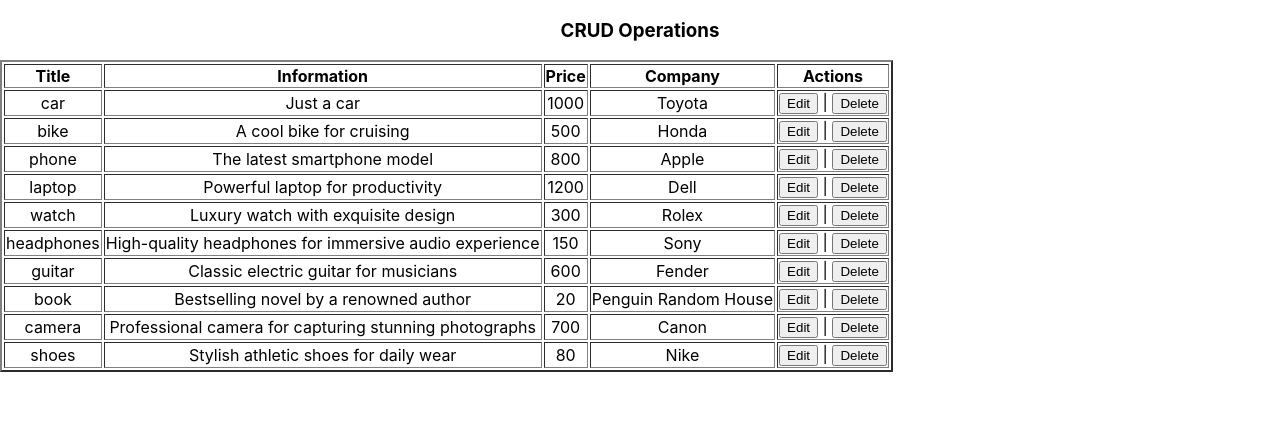
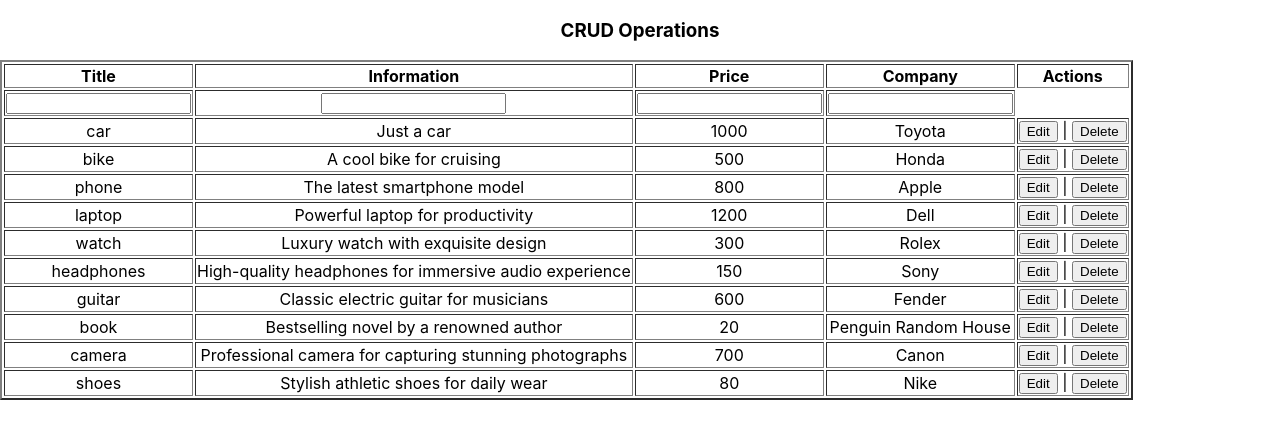
Before and after one commit to azam-amonov/TableCreate, a React (Create React App) app: page / in a window 1280 px wide. Shown: the top 438 px of the page. Built offline with nearby package versions, Linux system fonts and the light colour scheme.

Commit message:
Add input row

```diff
--- a/src/Component/Home.js
+++ b/src/Component/Home.js
@@ -18,6 +18,12 @@
                                     <th>Price</th>
                                     <th>Company</th>
                                     <th>Actions</th>
+                                </tr>
+                                <tr>
+                                    <td><input type = 'text' value = {value.name} onChange ={(e) => {value.updateValue(e, 'title')}} /></td>
+                                    <td><input type = 'text' value = {value.info} onChange ={(e) => {value.updateValue(e, 'info')}} /></td>
+                                    <td><input type = 'text' value = {value.price} onChange ={(e) => {value.updateValue(e, 'price')}} /></td>
+                                    <td><input type = 'text' value = {value.company} onChange ={(e) => {value.updateValue(e, 'company')}} /></td>
                                 </tr>
                                 {value.AllData.map((product, index) => {
                                     return (
```
